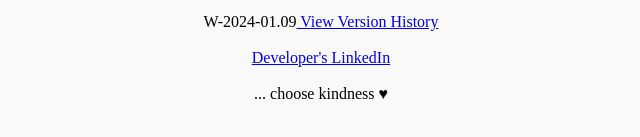
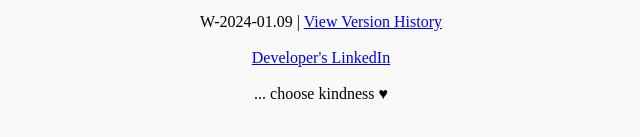
Before and after one commit to wssyd/ws1-android-qr-helper, a plain HTML site: page index.html in a window 1280 px wide. Shown: the part 611-748 px from the top of the page, 319-959 px from the left. Drawn offline with nearby package versions, Linux system fonts and the light colour scheme.

Commit message:
Update index.html

```diff
--- a/index.html
+++ b/index.html
@@ -116,7 +116,7 @@
 <footer style="margin-top: 40px; padding: 20px; background-color: #f9f9f9; text-align: center; border-top: 1px solid #ddd;">
     <p>Disclaimer: Is Text/QR code processed & stored on remote server?<br>
     No, all the processing is done on your browser engine, and is limited to this current session. <br>No information is retained or stored. This tool is not affiliated with Omnissa's Workspace ONE. </p>
-    <p>W-2024-01.09<a href="version-history.html" target="_blank">  View Version History</a><br><br>
+    <p>W-2024-01.09 | <a href="version-history.html" target="_blank">View Version History</a><br><br>
         <a href="http://linkedin.com/in/wasifsyed" target="_blank">Developer's LinkedIn</a><br><br>
         ... choose  kindness  ♥</p>
 </footer>
```
